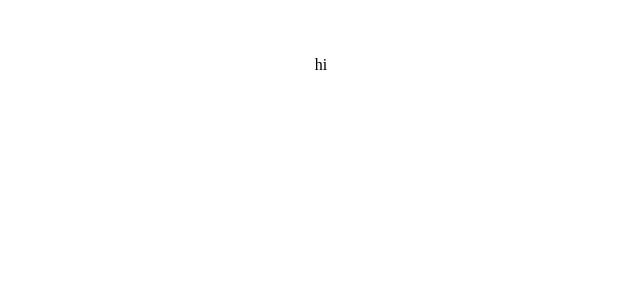
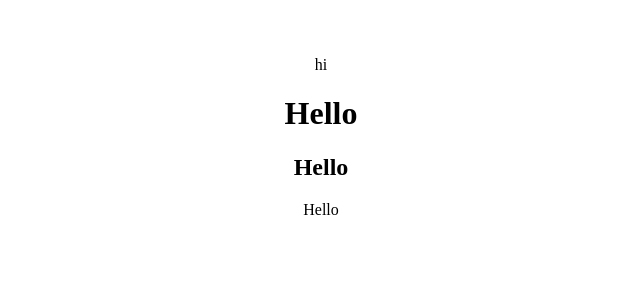
Before and after one commit to Isrealsix/polymorphicReact, a React (Vite) app: page / in a window 1280 px wide. Shown: the top 300 px of the page, without its empty margins (319-959 px from the left). Built offline with nearby package versions, Linux system fonts and the light colour scheme.

Commit message:
Represented polymorphic prop with a generic

```diff
--- a/src/App.tsx
+++ b/src/App.tsx
@@ -1,9 +1,13 @@
 import "./App.css";
+import { Text } from "./components";
 
 function App() {
   return (
     <div className="App">
       <p>hi</p>
+      <Text as="h1">Hello</Text>
+      <Text as="h2">Hello</Text>
+      <Text>Hello</Text>
     </div>
   );
 }
--- /dev/null
+++ b/src/components/Text.tsx
@@ -0,0 +1,11 @@
+interface IProps<C> {
+  as?: C;
+  children: React.ReactNode;
+}
+
+const Text = <C extends React.ElementType>({ as, children }: IProps<C>) => {
+  const Component = as || "span";
+  return <Component>{children}</Component>;
+};
+
+export default Text;
--- /dev/null
+++ b/src/components/index.ts
@@ -0,0 +1 @@
+export { default as Text } from './Text';
```
